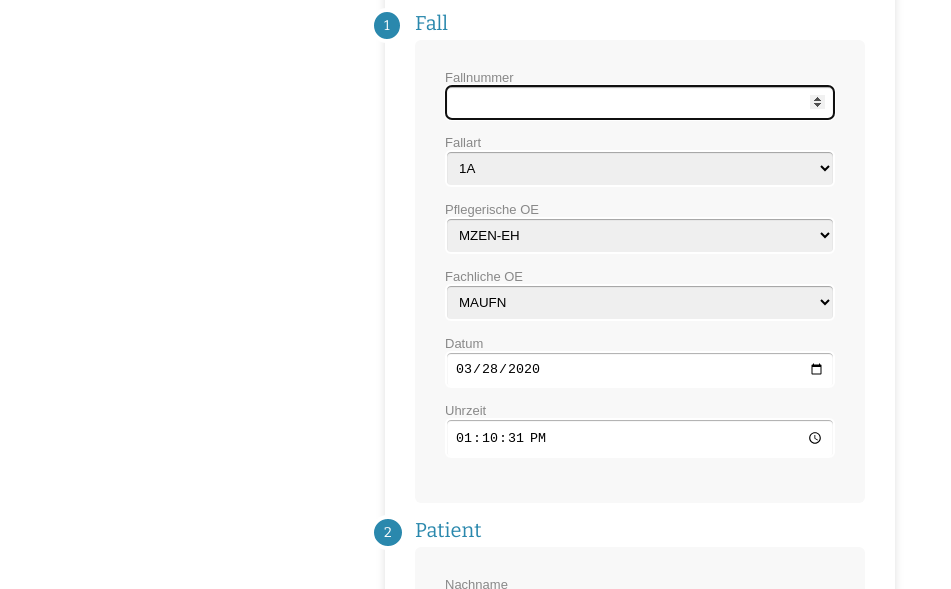
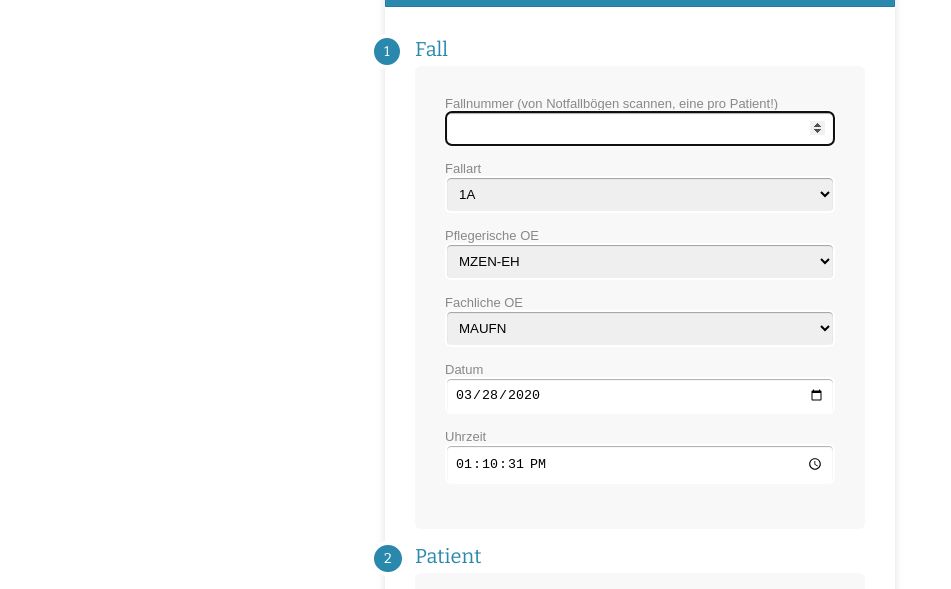
Before and after one commit to thermchar/thermchar.github.io, a plain HTML site: page index.html in a window 1280 px wide. Shown: the part 166-755 px from the top of the page, without its empty margins (0-951 px from the left). Drawn offline with nearby package versions, Linux system fonts and the light colour scheme.

Commit message:
add warning about double case numbers

```diff
--- a/index.html
+++ b/index.html
@@ -13,6 +13,7 @@
   <link href="css/sticker.css" rel="stylesheet">
   <link href="css/2of5_all.css" rel="stylesheet">
 </head>
+0313640786
 
 <body>
   <script src="https://ajax.googleapis.com/ajax/libs/jquery/2.1.4/jquery.min.js"></script>
@@ -24,7 +25,7 @@
     <form id="mainform">
         <div class="section"><span>1</span>Fall</div>
         <div class="inner-wrap">
-            <label>Fallnummer<input type="number" id="caseno" /></label>
+            <label>Fallnummer (von Notfallbögen scannen, eine pro Patient!)<input type="number" id="caseno" /></label>
             <label>Fallart<select id="casetype"></select> </label>
             <label>Pflegerische OE<select id="poe"></select> </label>
             <label>Fachliche OE<select id="foe"></select> </label>
```
